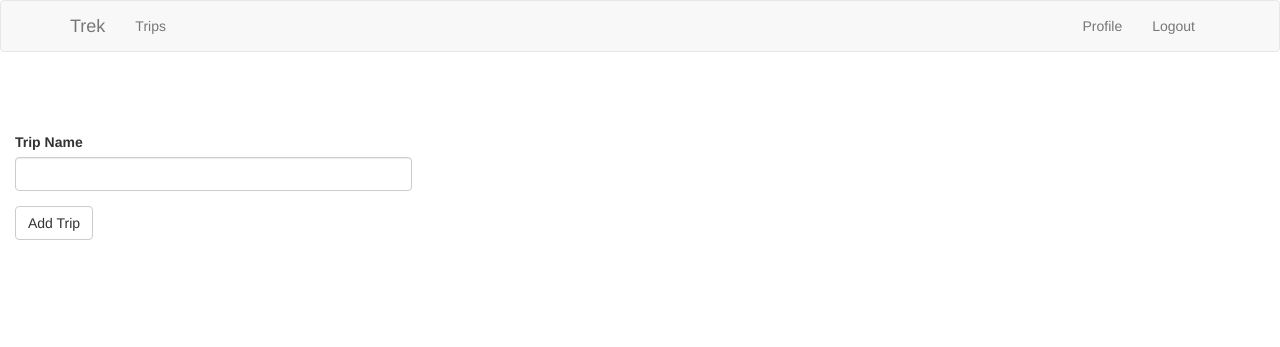
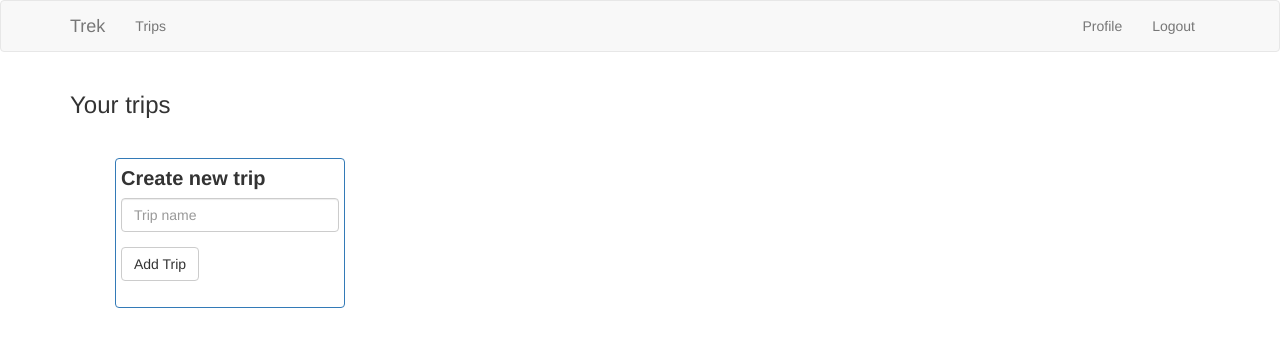
Before and after one commit to eyalfoni/trek, a Flask app: page / in a window 1280 px wide. Shown: the top 347 px of the page. Run offline with Flask 2, Linux system fonts and the light colour scheme; the visitor is signed in with stand-in values (Sample User, id 1); data comes from the database, SQL or seed files in the repository; data that the repository does not hold is empty; some libraries are stand-ins or nearby versions.

Commit message:
update all trips design

```diff
--- a/app/main/forms.py
+++ b/app/main/forms.py
@@ -53,8 +53,8 @@ class AddCommentForm(FlaskForm):
 
 
 class AddTripForm(FlaskForm):
-    title = StringField('Trip Name', validators=[DataRequired()])
-    submit = SubmitField('Add Trip')
+    title = StringField('Create new trip', validators=[DataRequired()], render_kw={"placeholder": "Trip name"})
+    submit = SubmitField('Add Trip', render_kw={"class": "add_trip_submit"})
 
     def validate_title(self, title):
         # TODO - add better validation
--- a/app/main/routes.py
+++ b/app/main/routes.py
@@ -23,14 +23,31 @@ def before_request():
 @login_required
 def index():
     form = AddTripForm()
+    all_trips = current_user.trips
+    trips_result = []
+    for trip in all_trips:
+        flights = Flight.query.filter_by(trip_id=trip.id).all()
+        stays = Stay.query.filter_by(trip_id=trip.id).all()
+        events = Event.query.filter_by(trip_id=trip.id).all()
+        trip_start_date = get_cal_start_date(flights, stays, events, iso_format=False)
+        trip_obj = {
+            'id': trip.id,
+            'title': trip.title,
+            'num_travelers': len(trip.travelers),
+            'num_events': len(events),
+            'num_stays': len(stays),
+            'num_flights': len(flights),
+            'start_date': trip_start_date.strftime('%B %Y')
+        }
+        trips_result.append(trip_obj)
     if form.validate_on_submit():
         trip = Trip(title=form.title.data)
         trip.travelers.append(current_user)
         db.session.add(trip)
         db.session.commit()
         flash('Your trip has been added!')
-        return redirect(url_for('main.index'))
-    return render_template('index.html', trips=current_user.trips, form=form)
+        return redirect(url_for('main.trip_view', id=trip.id))
+    return render_template('trips.html', trips=current_user.trips, form=form, trips_result=trips_result)
 
 
 @bp.route('/user/<id>')
--- a/app/static/styles.css
+++ b/app/static/styles.css
@@ -1,3 +1,23 @@
 .fc-day-today {
-  background-color:inherit !important;
+    background-color:inherit !important;
 }
+
+.control-label {
+    font-size: 20px;
+    font-weight: 600;
+}
+
+.add_trip_submit {
+    background-color: #FFD481;
+    border-radius: 4px;
+    border: none;
+    width: 75px;
+    height: 40px;
+    float: right;
+    align: center;
+    margin-top: 16px;
+}
+
+.add_trip_submit:hover {
+    background-color: #FFD481;
+}
--- a/app/templates/index.html
+++ /dev/null
@@ -1,18 +0,0 @@
-{% extends "base.html" %}
-{% import 'bootstrap/wtf.html' as wtf %}
-
-{% block app_content %}
-    <div class="container" style="display: flex; flex-flow: row wrap; justify-content: flex-start;">
-        {% for trip in trips %}
-            <a href="{{ url_for('main.trip_view', id=trip.id) }}" style="color: inherit;">
-                <div style="border: 1px solid #337ab7; border-radius: 4px; margin: 10px; padding: 10px;">
-                    {{ trip.title }}
-                    ({{ trip.travelers|length }} travelers)
-                </div>
-            </a>
-        {% endfor %}
-    </div>
-    <div class="col-md-4" style="padding-top: 60px;">
-        {{ wtf.quick_form(form) }}
-    </div>
-{% endblock %}
--- /dev/null
+++ b/app/templates/trips.html
@@ -0,0 +1,60 @@
+{% extends "base.html" %}
+{% import 'bootstrap/wtf.html' as wtf %}
+
+{% block app_content %}
+    <div class="container">
+        <h3>Your trips</h3>
+        <div class="container" style="display: flex; flex-flow: row wrap; justify-content: flex-start;">
+            {% for trip in trips_result %}
+                <div style="border: 1px solid #337ab7; border-radius: 4px; margin: 30px; height: 150px; width: 230px; padding: 5px">
+                    <div style="display: flex; flex-direction: column; justify-content: space-between; height: 140px;">
+                        <div style="display: flex; flex-direction: row; justify-content: space-between;">
+                            <div>
+                                <div style="font-size: 20px; font-weight: 600;">{{ trip.title }}</div>
+                                <div>{{ trip.num_travelers }} travelers</div>
+                            </div>
+                            <div style="border-radius: 4px; background: rgba(139, 208, 247, 0.3); padding: 2px; height: 26px; align-items: center;">
+                                {{ trip.start_date }}
+                            </div>
+                        </div>
+                        <div align="center" style="display: flex; flex-direction: row; justify-content: space-evenly;">
+                            <div>
+                                <img src="{{ url_for('static',filename='images/plane.png') }}" style="height: 20px;">
+                                <div style="font-size: 12px;">
+                                    {{ trip.num_flights }} flights
+                                </div>
+                            </div>
+                            <div>
+                                <img src="{{ url_for('static',filename='images/hotel.png') }}" style="height: 20px;">
+                                <div style="font-size: 12px;">
+                                    {{ trip.num_stays }} hotels
+                                </div>
+                            </div>
+                            <div>
+                                <img src="{{ url_for('static',filename='images/calendar.png') }}" style="height: 20px;">
+                                <div style="font-size: 12px;">
+                                    {{ trip.num_events }} events
+                                </div>
+                            </div>
+                        </div>
+                        <div>
+                            <a style="color: inherit; float: right" href="{{ url_for('main.trip_view', id=trip.id) }}">
+                                <button type="button" style="background: #FFD481; border-radius: 4px; border: none; width: 75px; height: 40px;">
+                                    Go
+                                </button>
+                            </a>
+                        </div>
+                    </div>
+                </div>
+            {% endfor %}
+            <div style="border: 1px solid #337ab7; border-radius: 4px; margin: 30px; height: 150px; width: 230px; padding: 5px">
+                {{ wtf.quick_form(form) }}
+            </div>
+        </div>
+    </div>
+{% endblock %}
+
+{% block styles %}
+    {{ super() }}
+    <link rel="stylesheet" href="{{url_for('static', filename='styles.css')}}">
+{% endblock %}
--- a/app/utils/date_utils.py
+++ b/app/utils/date_utils.py
@@ -73,7 +73,7 @@ def daterange(start_date, end_date):
         yield start_date + timedelta(n)
 
 
-def get_cal_start_date(flights, stays, events):
+def get_cal_start_date(flights, stays, events, iso_format=True):
     default_start_date = date.today()
     if flights and flights[0].start_datetime.date() < default_start_date:
         default_start_date = flights[0].start_datetime.date()
@@ -81,4 +81,6 @@ def get_cal_start_date(flights, stays, events):
         default_start_date = stays[0].start_date
     if events and events[0].start_datetime.date() < default_start_date:
         default_start_date = events[0].start_datetime.date()
-    return default_start_date.isoformat()
+    if iso_format:
+        return default_start_date.isoformat()
+    return default_start_date
```
